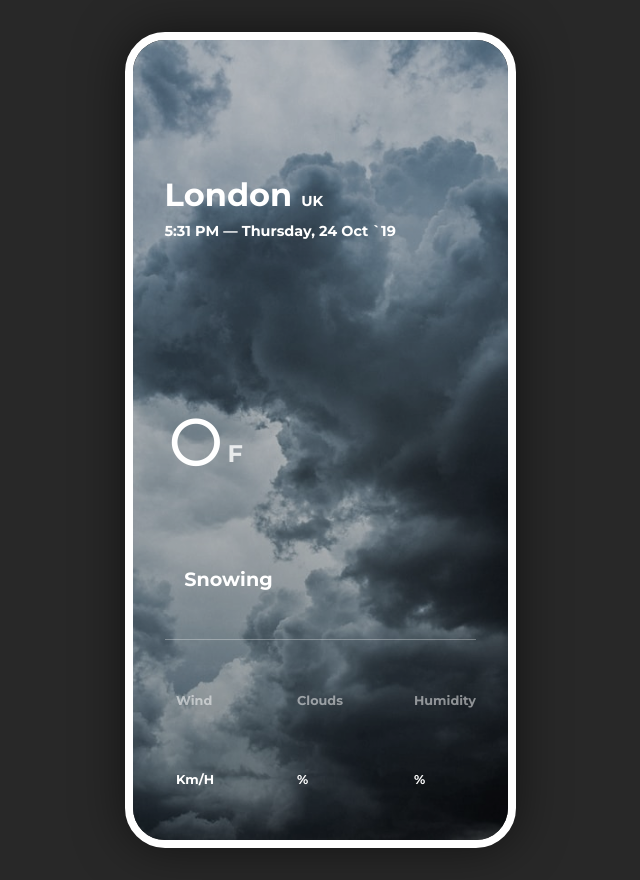
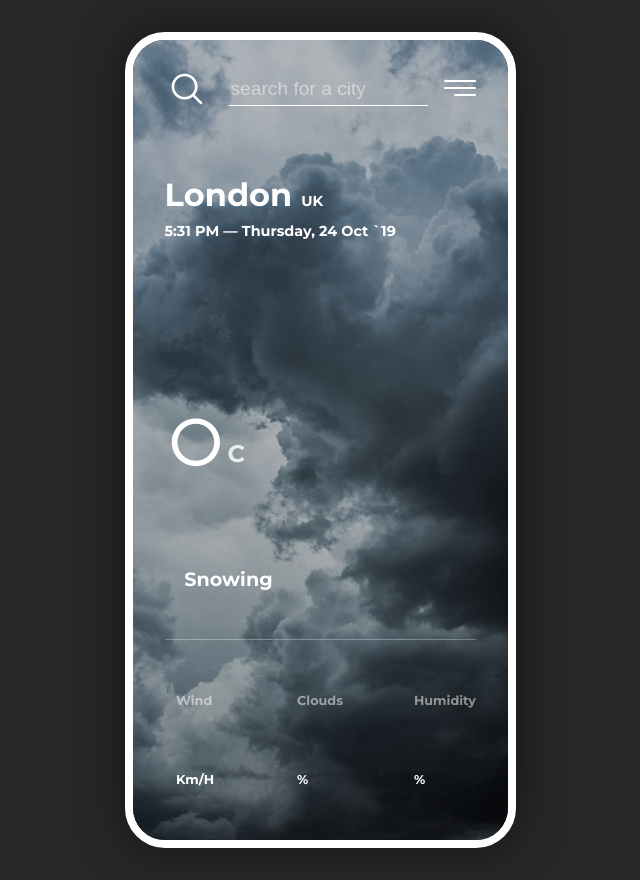
Before and after one commit to Nuhvi/weather-app, a website built with webpack: page dist/index.html in a window 1280 px wide. Shown: the whole page, without its empty margins (320-960 px from the left). Built offline with Linux system fonts and the light colour scheme; no server answers.

Commit message:
update UI with form

```diff
--- a/src/js/index.js
+++ b/src/js/index.js
@@ -9,7 +9,7 @@ UI.render();
 document.getElementById('background').src = clouds;
 
 const init = async () => {
-  const data = (await weatherData.current('istanbul'));
+  const data = (await weatherData.current('quito'));
   document.getElementById('wind').innerHTML = Math.round(data.wind);
   document.getElementById('icon').classList.add('wi-day-cloudy-windy');
   document.getElementById('humidity').innerHTML = data.humidity;
--- a/src/scss/main.scss
+++ b/src/scss/main.scss
@@ -54,7 +54,49 @@ header {
   align-content: space-between;
 
   nav {
-    padding: 0;
+    padding: 2rem 0;
+    height: 2rem;
+
+    display: flex;
+
+    img {
+      display: block;
+      height: 2rem;
+
+      &:hover{
+        cursor: pointer;
+      }
+    }
+
+    form {
+      margin: 0;
+      margin-right: 1rem;
+      width: 100%;
+
+      display: grid;
+      grid-template-columns: 4rem auto;
+
+      button {
+        background: none;
+        border: none;
+        outline:none;
+      }
+
+      input{
+        width: 100%;
+        background: none;
+        border: none;
+        border-bottom: 1px solid white;
+        outline:none;
+
+        color: white;
+        font-size: 1.2rem;
+
+        &::placeholder{
+          color: rgba(255, 255, 255, 0.486);
+        }
+      }
+    }
   }
 
   h1 {
@@ -155,7 +197,7 @@ footer {
       margin-bottom: 1rem;
     }
     .unit {
-      font-size: .8rem;
+      font-size: 0.8rem;
     }
   }
 }
```
Also changed, not shown: dist/bundle.js, dist/images/magnifying-glass.png (added), dist/images/menu.png (added), dist/index.html, src/images/search.svg (deleted).
